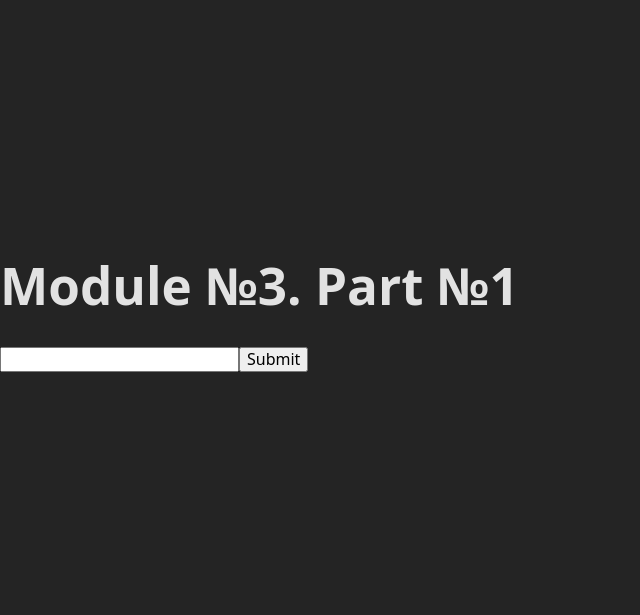
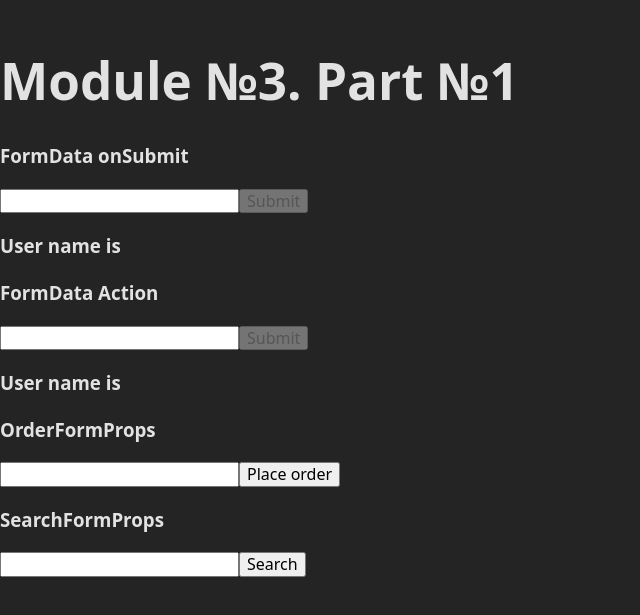
Before and after one commit to stanislavNemch/ts-basics-test, a React (Vite) app: page / in a window 1280 px wide. Shown: the part 103-718 px from the top of the page, without its empty margins (0-640 px from the left). Built offline with nearby package versions, Linux system fonts and the light colour scheme.

Commit message:
some task form

```diff
--- a/package.json
+++ b/package.json
@@ -10,10 +10,13 @@
     "preview": "vite preview"
   },
   "dependencies": {
+    "axios": "^1.11.0",
     "clsx": "^2.1.1",
+    "izitoast": "^1.4.0",
     "modern-normalize": "^3.0.1",
     "react": "^19.1.1",
     "react-dom": "^19.1.1",
+    "react-hot-toast": "^2.6.0",
     "react-icons": "^5.5.0"
   },
   "devDependencies": {
--- a/src/components/App/App.tsx
+++ b/src/components/App/App.tsx
@@ -1,13 +1,28 @@
-import React from "react";
+import toast, { Toaster } from "react-hot-toast";
+import OrderForm from "../OrderForm/OrderForm";
+import UserFormAction from "../UserFormAction/UserFormAction";
+import UserFormEvent from "../UserFormEvent/UserFormEvent";
+import SearchForm from "../SearchForm/SearchForm";
 
-export default function App() {
+const App = () => {
+    const handleOrderFormSubmit = (value: string) => {
+        toast.success(`User name: ${value}`);
+    };
+
+    const handleSearch = async (topic: string) => {
+        // Тут будемо виконувати HTTP-запит
+        toast.success(`Your topic: ${topic}`);
+    };
+
     return (
         <>
-            <h1>Module №3. Part №1</h1>
-            <form>
-                <input type="text" name="username" />
-                <button type="submit">Submit</button>
-            </form>
+            <UserFormEvent />
+            <UserFormAction />
+            <OrderForm onSubmit={handleOrderFormSubmit} />
+            <SearchForm onSubmit={handleSearch} />
+            <Toaster />
         </>
     );
-}
+};
+
+export default App;
--- /dev/null
+++ b/src/components/OrderForm/OrderForm.tsx
@@ -0,0 +1,20 @@
+interface OrderFormProps {
+    onSubmit: (value: string) => void;
+}
+
+export default function OrderForm({ onSubmit }: OrderFormProps) {
+    const handleSubmit = (formData: FormData) => {
+        const username = formData.get("username") as string;
+        onSubmit(username);
+    };
+
+    return (
+        <>
+            <h3>OrderFormProps</h3>
+            <form action={handleSubmit}>
+                <input type="text" name="username" />
+                <button type="submit">Place order</button>
+            </form>
+        </>
+    );
+}
--- /dev/null
+++ b/src/components/SearchForm/SearchForm.tsx
@@ -0,0 +1,32 @@
+import toast from "react-hot-toast";
+
+interface SearchFormProps {
+    onSubmit: (topic: string) => void;
+}
+
+export default function SearchForm({ onSubmit }: SearchFormProps) {
+    const handleSubmit = (formData: FormData) => {
+        const topic = formData.get("topic") as string;
+
+        // Якщо текстове поле порожнє, виводимо повідомлення
+        // і припиняємо виконання функції.
+        if (topic === "") {
+            toast.error(`Please enter search topic!`);
+            return;
+        }
+
+        // У протилежному випадку викликаємо пропс
+        // і передаємо йому значення поля
+        onSubmit(topic);
+    };
+
+    return (
+        <>
+            <h3>SearchFormProps</h3>
+            <form action={handleSubmit}>
+                <input type="text" name="topic" />
+                <button type="submit">Search</button>
+            </form>
+        </>
+    );
+}
--- /dev/null
+++ b/src/components/UserFormAction/UserFormAction.tsx
@@ -0,0 +1,30 @@
+import { useState } from "react";
+import toast from "react-hot-toast";
+
+const UserFormAction = () => {
+    const [username, setUsername] = useState<string>("");
+
+    const handleSubmit = (formData: FormData) => {
+        const username = formData.get("username") as string;
+        toast.success(`Name: ${username}`);
+        setUsername("");
+    };
+    return (
+        <>
+            <h3>FormData Action</h3>
+            <form action={handleSubmit}>
+                <input
+                    type="text"
+                    name="username"
+                    onChange={(e) => setUsername(e.target.value)}
+                />
+                <button type="submit" disabled={!username}>
+                    Submit
+                </button>
+            </form>
+            <h3>User name is {username}</h3>
+        </>
+    );
+};
+
+export default UserFormAction;
--- /dev/null
+++ b/src/components/UserFormEvent/UserFormEvent.tsx
@@ -0,0 +1,36 @@
+import React, { useState } from "react";
+
+const UserFormEvent = () => {
+    const [username, setUsername] = useState<string>("");
+
+    const handleSubmit = (event: React.FormEvent<HTMLFormElement>) => {
+        event.preventDefault();
+        const form = event.currentTarget;
+
+        const formData = new FormData(form);
+        const usernameValue = formData.get("username") as string;
+        setUsername(usernameValue);
+        console.log("usermane: ", usernameValue);
+
+        form.reset();
+        setUsername("");
+    };
+    return (
+        <>
+            <h3>FormData onSubmit</h3>
+            <form onSubmit={handleSubmit}>
+                <input
+                    type="text"
+                    name="username"
+                    onChange={(e) => setUsername(e.target.value)}
+                />
+                <button type="submit" disabled={!username}>
+                    Submit
+                </button>
+            </form>
+            <h3>User name is {username}</h3>
+        </>
+    );
+};
+
+export default UserFormEvent;
--- a/src/main.tsx
+++ b/src/main.tsx
@@ -5,6 +5,7 @@ import App from "./components/App/App.tsx";
 
 createRoot(document.getElementById("root")!).render(
     <StrictMode>
+        <h1>Module №3. Part №1</h1>
         <App />
     </StrictMode>
 );
```
Also changed, not shown: 1 other file (tests, documents, lock files or other folders).
